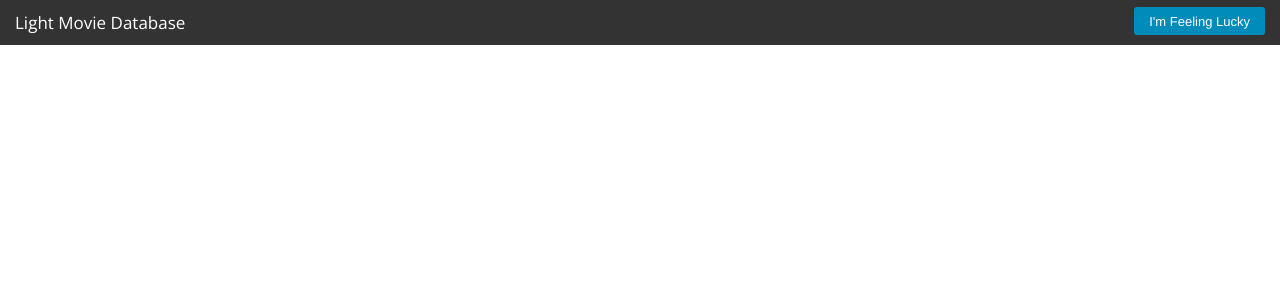
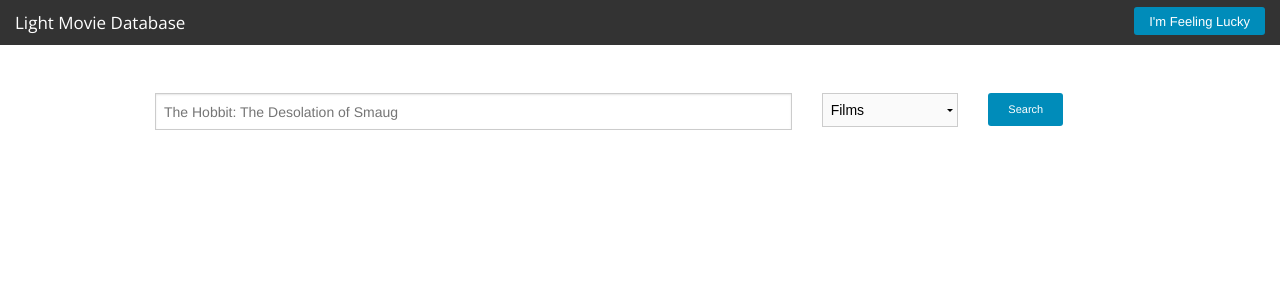
Before and after one commit to citruspi/Wintergarten-Web, a Flask app: page / in a window 1280 px wide. Shown: the top 305 px of the page. Run offline with Flask 2, Linux system fonts and the light colour scheme; some libraries are stand-ins or nearby versions.

Commit message:
Added search field

```diff
--- /dev/null
+++ b/static/css/style.css
@@ -0,0 +1,5 @@
+.top-bar {
+
+    margin-bottom: 3em;
+
+}
--- a/templates/main.html
+++ b/templates/main.html
@@ -7,6 +7,7 @@
         <meta name="viewport" content="width=device-width, initial-scale=1.0" />
         <title>Light Movie Database</title>
         <link rel="stylesheet" href="/static/css/foundation.css" />
+        <link rel="stylesheet" href="/static/css/style.css" />
         <script src="/static/js/modernizr.js"></script>
 
     </head>
@@ -36,6 +37,34 @@
 
         </nav>
 
+        <div class="row">
+
+            <div class="large-8 columns">
+
+                <input type="text" placeholder="The Hobbit: The Desolation of Smaug"/>
+
+            </div>
+
+            <div class="large-2 columns">
+
+                <select>
+
+                    <option>Films</option>
+                    <option>People</option>
+
+                </select>
+
+            </div>
+
+
+            <div class="large-2 columns">
+
+                <a href="#" class="button radius tiny">Search</a>
+
+            </div>
+
+        </div>
+
         <script src="/static/js/jquery.js"></script>
         <script src="/static/js/foundation.min.js"></script>
         <script>
```
